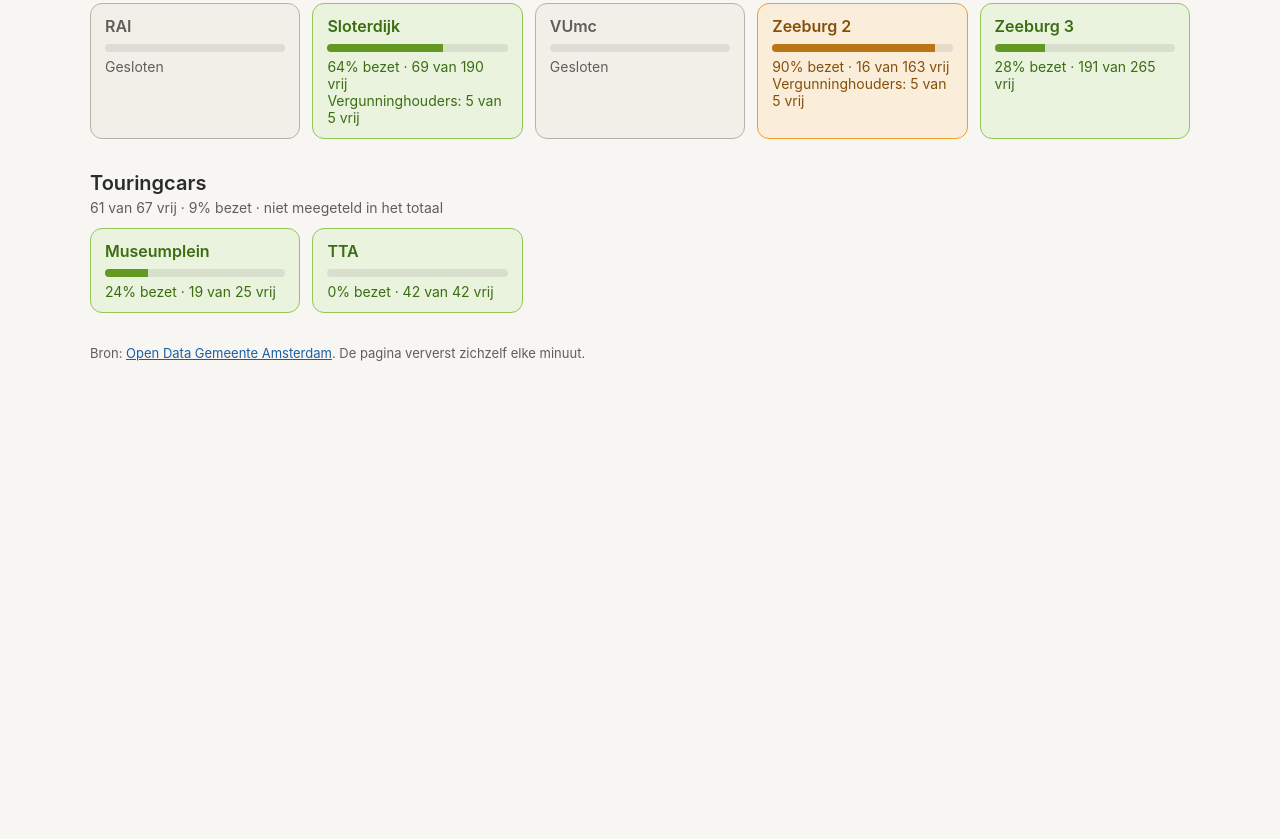
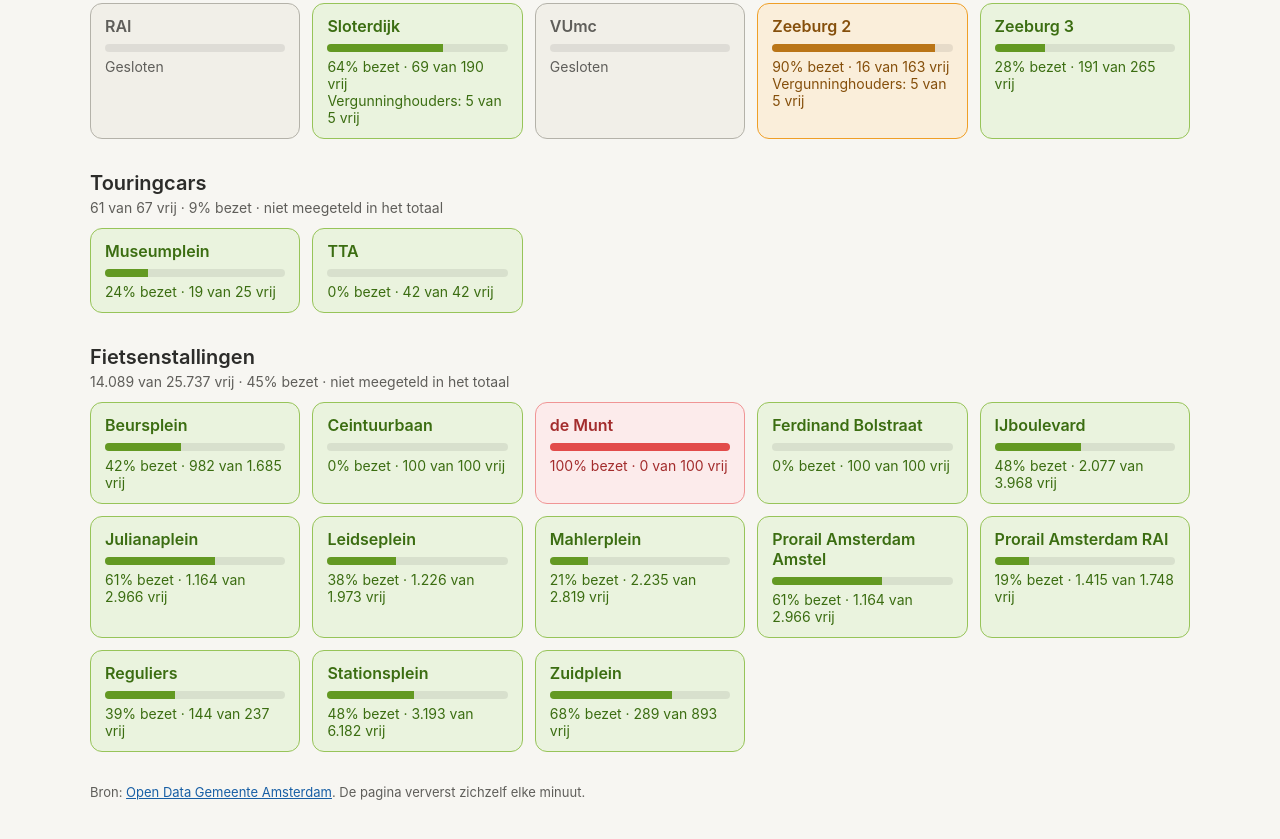
Before and after one commit to nicovangog/Openbare-Parkeergarages-Amsterdam, a plain HTML site: page parkeergarages.html in a window 1280 px wide. Shown: the part 1555-2394 px from the top of the page. Before the commit the page ends 1969 px from the top, so only its background shows below. Drawn offline with Linux system fonts and the light colour scheme.

Commit message:
Add files via upload

```diff
--- a/parkeergarages.html
+++ b/parkeergarages.html
@@ -73,7 +73,7 @@
 
   <p class="legenda">
     Groen = rustig (onder 70%) · oranje = druk (70–90%) · rood = bijna vol (boven 90%) · grijs = gesloten of geen gegevens.
-    Gesloten garages en touringcarplekken tellen niet mee in het totaal.
+    Gesloten garages, touringcarplekken en fietsenstallingen tellen niet mee in het totaal.
   </p>
 
   <div class="totalen">
@@ -102,6 +102,10 @@
   <h2>Touringcars</h2>
   <p class="subtotaal" id="subTC"></p>
   <div class="raster" id="rasterTC"></div>
+
+  <h2>Fietsenstallingen</h2>
+  <p class="subtotaal" id="subFiets"></p>
+  <div class="raster" id="rasterFiets"></div>
 
   <p class="bron">
     Bron: <a href="https://p-info.vorin-amsterdam.nl/v1/ParkingLocation.json">Open Data Gemeente Amsterdam</a>.
@@ -139,8 +143,9 @@ let garages = [];
 // Maakt van "P-106_ Byzantium (opendata)" gewoon "Byzantium"
 function schoneNaam(naam) {
   return naam
-    .replace(/^.*?_\s*/, "")              // alles tot en met de eerste _ weg
-    .replace(/\s*-?\s*\(opendata\)/i, "")  // "(opendata)" weg
+    .replace(/^[A-Za-z]+[-_]\d+_\s*/, "")       // de code vooraan weg, bijv. "P-106_ " of "FP_017_ "
+    .replace(/\s*-?\s*\(opendata\)/i, "")       // "(opendata)" weg
+    .replace(/\s*\(fietsstalling\)/i, "")       // "(fietsstalling)" weg
     .trim();                               // spaties aan begin en eind weg
 }
 
@@ -153,7 +158,6 @@ function code(naam) {
 function overslaan(item) {
   const naam = item.properties.Name;
   if (item.properties.State !== "ok") return true;     // storing
-  if (/FP[-_]/i.test(naam)) return true;               // fietsenstalling
   if (/dummy|test/i.test(naam)) return true;           // testlocaties
   if (OVERSLAAN.includes(code(naam))) return true;     // bewust weggelaten
   return false;
@@ -187,6 +191,7 @@ function verwerk(data) {
         naam: schoneNaam(p.Name),
         isPR: p.Name.startsWith("PR-"),
         isTouringcar: p.Name.startsWith("PT-"),   // PT = touringcarplekken
+        isFiets: /FP[-_]/i.test(p.Name),          // FP = fietsenstalling
         vrij: vrij,
         capaciteit: capaciteit,
         langVrij: getal(p.FreeSpaceLong),
@@ -250,11 +255,12 @@ function sorteer(lijst) {
 }
 
 function toon() {
-  const gewoon = garages.filter(g => !g.isPR && !g.isTouringcar);
+  const gewoon = garages.filter(g => !g.isPR && !g.isTouringcar && !g.isFiets);
   const pr = garages.filter(g => g.isPR);
   const touringcars = garages.filter(g => g.isTouringcar);
+  const fietsen = garages.filter(g => g.isFiets);
 
-  // Totaal van alle autoplekken (touringcars tellen niet mee)
+  // Totaal van alle autoplekken (touringcars en fietsen tellen niet mee)
   const totaal = telOp([...gewoon, ...pr]);
   document.getElementById("totaalVrij").textContent = nl.format(totaal.vrij);
   document.getElementById("totaalCapaciteit").textContent = nl.format(totaal.capaciteit);
@@ -275,6 +281,11 @@ function toon() {
   document.getElementById("subTC").textContent =
     `${nl.format(tt.vrij)} van ${nl.format(tt.capaciteit)} vrij · ${tt.procent}% bezet · niet meegeteld in het totaal`;
   document.getElementById("rasterTC").innerHTML = sorteer(touringcars).map(maakKaart).join("");
+
+  const tf = telOp(fietsen);
+  document.getElementById("subFiets").textContent =
+    `${nl.format(tf.vrij)} van ${nl.format(tf.capaciteit)} vrij · ${tf.procent}% bezet · niet meegeteld in het totaal`;
+  document.getElementById("rasterFiets").innerHTML = sorteer(fietsen).map(maakKaart).join("");
 
   // Tijd van de nieuwste meting, in Nederlandse tijd
   const nieuwste = garages.map(g => new Date(g.tijd)).sort((a, b) => b - a)[0];
```
